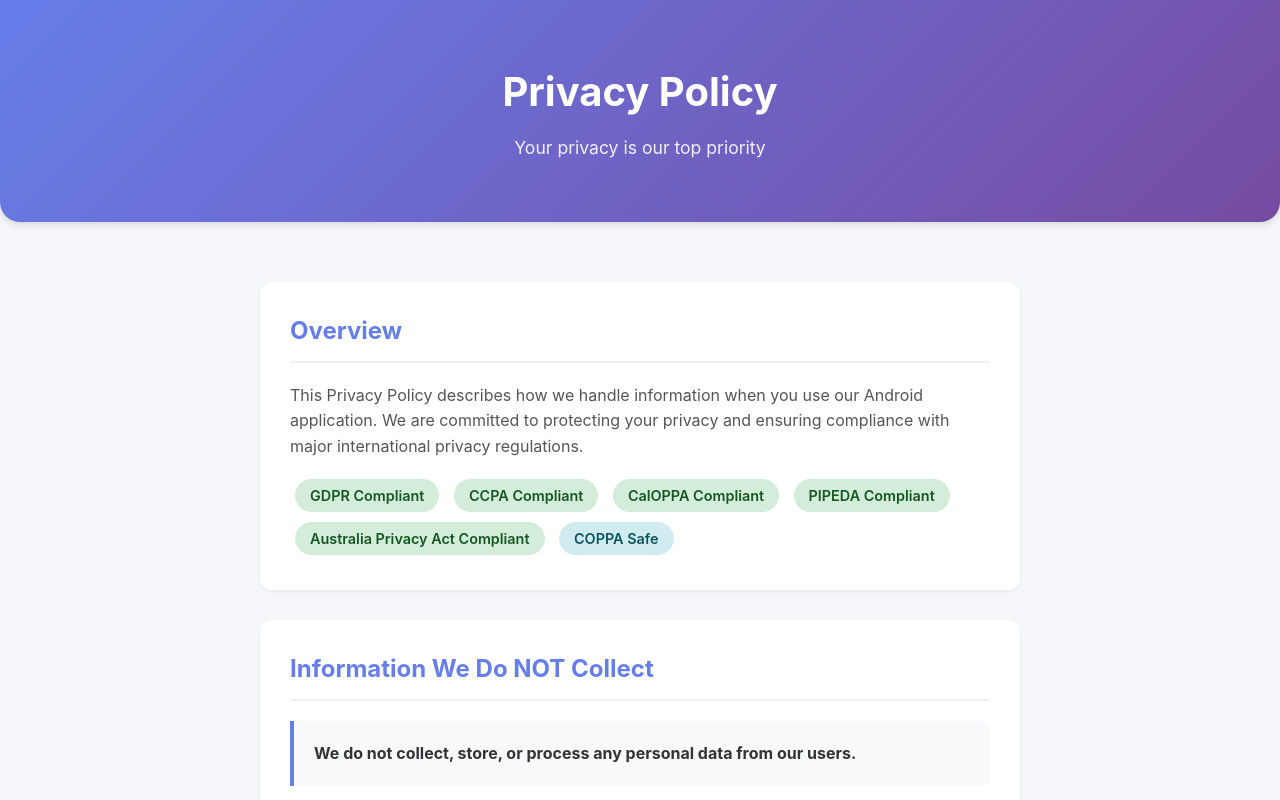
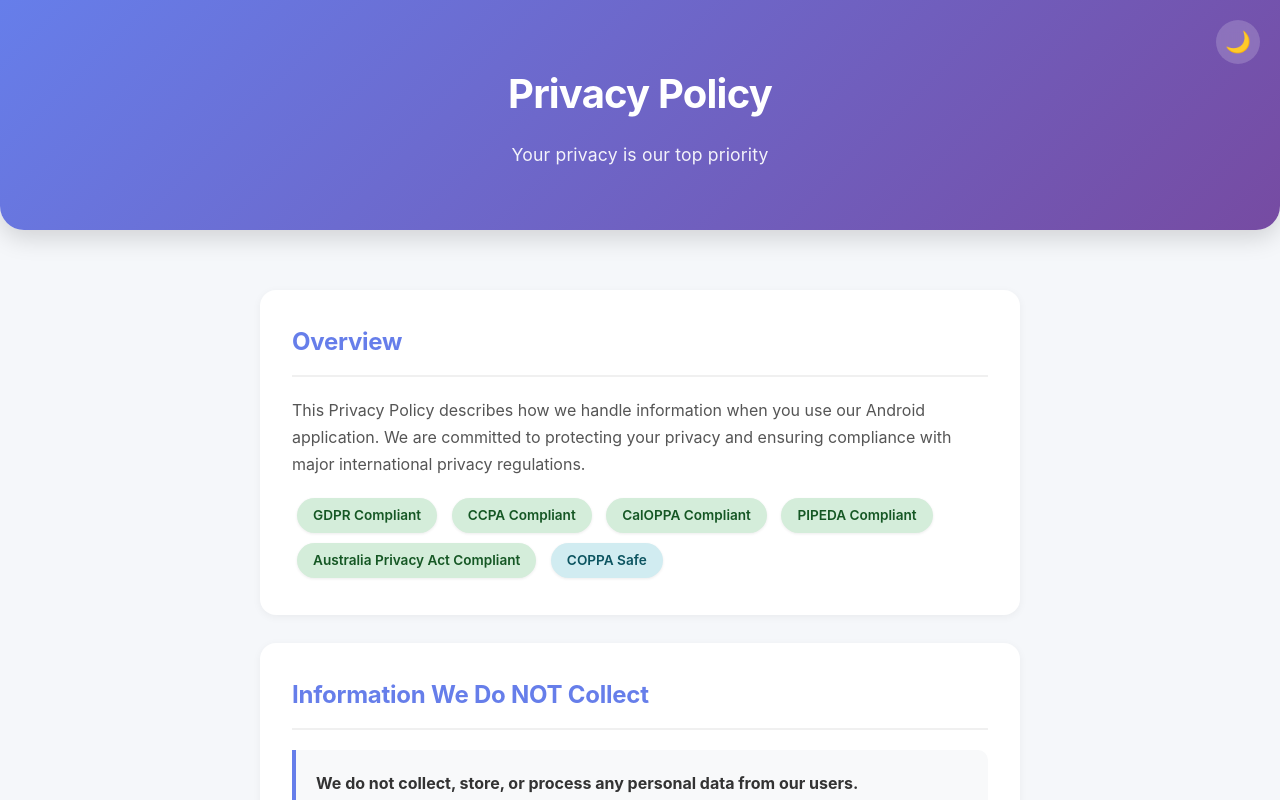
Before and after one commit to CaptainPrice15/privacy-policy, a plain HTML site: page index.html in a window 1280 px wide. Shown: the top 800 px of the page. Drawn offline with Linux system fonts and the light colour scheme.

Commit message:
Enhance UI and add light/dark theme toggle

```diff
--- a/index.html
+++ b/index.html
@@ -1,21 +1,73 @@
 <!DOCTYPE html>
-<html lang="en">
+<html lang="en" data-theme="light">
 <head>
     <meta charset="UTF-8">
     <meta name="viewport" content="width=device-width, initial-scale=1.0">
     <title>Privacy Policy</title>
+    <script>
+        (function () {
+            try {
+                var saved = localStorage.getItem('theme');
+                var theme = saved || (window.matchMedia('(prefers-color-scheme: dark)').matches ? 'dark' : 'light');
+                document.documentElement.setAttribute('data-theme', theme);
+            } catch (e) {}
+        })();
+    </script>
     <style>
+        :root {
+            --bg: #f5f7fa;
+            --text: #333333;
+            --text-muted: #555555;
+            --card-bg: #ffffff;
+            --card-shadow: rgba(0, 0, 0, 0.05);
+            --card-shadow-hover: rgba(0, 0, 0, 0.12);
+            --border: #f0f0f0;
+            --accent: #667eea;
+            --accent-gradient: linear-gradient(135deg, #667eea 0%, #764ba2 100%);
+            --highlight-bg: #f8f9fa;
+            --highlight-border: #667eea;
+            --footer-text: #666666;
+            --badge-success-bg: #d4edda;
+            --badge-success-text: #155724;
+            --badge-info-bg: #d1ecf1;
+            --badge-info-text: #0c5460;
+        }
+
+        [data-theme="dark"] {
+            --bg: #0f1115;
+            --text: #e6e6e6;
+            --text-muted: #b3b3b3;
+            --card-bg: #1a1d23;
+            --card-shadow: rgba(0, 0, 0, 0.4);
+            --card-shadow-hover: rgba(0, 0, 0, 0.6);
+            --border: #2a2e36;
+            --accent: #8b9cf7;
+            --accent-gradient: linear-gradient(135deg, #5b6fd6 0%, #8b5fc0 100%);
+            --highlight-bg: #22262e;
+            --highlight-border: #8b9cf7;
+            --footer-text: #888888;
+            --badge-success-bg: #1e3a2a;
+            --badge-success-text: #6ee7a8;
+            --badge-info-bg: #1c3540;
+            --badge-info-text: #79d4e8;
+        }
+
         * {
             margin: 0;
             padding: 0;
             box-sizing: border-box;
         }
 
+        html {
+            scroll-behavior: smooth;
+        }
+
         body {
             font-family: -apple-system, BlinkMacSystemFont, 'Segoe UI', Roboto, Oxygen, Ubuntu, Cantarell, sans-serif;
-            line-height: 1.6;
-            color: #333;
-            background-color: #f5f7fa;
+            line-height: 1.7;
+            color: var(--text);
+            background-color: var(--bg);
+            transition: background-color 0.3s ease, color 0.3s ease;
         }
 
         .container {
@@ -25,55 +77,94 @@
         }
 
         .header {
-            background: linear-gradient(135deg, #667eea 0%, #764ba2 100%);
+            position: relative;
+            background: var(--accent-gradient);
             color: white;
             padding: 60px 20px;
             text-align: center;
             margin-bottom: 40px;
-            border-radius: 0 0 20px 20px;
-            box-shadow: 0 4px 6px rgba(0,0,0,0.1);
+            border-radius: 0 0 24px 24px;
+            box-shadow: 0 8px 24px rgba(0, 0, 0, 0.15);
         }
 
         .header h1 {
             font-size: 2.5em;
-            margin-bottom: 10px;
+            margin-bottom: 12px;
             font-weight: 700;
+            letter-spacing: -0.02em;
         }
 
         .header p {
             font-size: 1.1em;
-            opacity: 0.9;
+            opacity: 0.92;
+            letter-spacing: 0.01em;
+        }
+
+        .theme-toggle {
+            position: absolute;
+            top: 20px;
+            right: 20px;
+            width: 44px;
+            height: 44px;
+            border: none;
+            border-radius: 50%;
+            background: rgba(255, 255, 255, 0.18);
+            color: white;
+            font-size: 1.3em;
+            cursor: pointer;
+            display: flex;
+            align-items: center;
+            justify-content: center;
+            backdrop-filter: blur(6px);
+            transition: background 0.2s ease, transform 0.2s ease;
+        }
+
+        .theme-toggle:hover {
+            background: rgba(255, 255, 255, 0.3);
+            transform: scale(1.08);
+        }
+
+        .theme-toggle:focus-visible {
+            outline: 2px solid white;
+            outline-offset: 2px;
         }
 
         .card {
-            background: white;
-            padding: 30px;
-            margin-bottom: 30px;
-            border-radius: 12px;
-            box-shadow: 0 2px 4px rgba(0,0,0,0.05);
+            background: var(--card-bg);
+            padding: 32px;
+            margin-bottom: 28px;
+            border-radius: 16px;
+            box-shadow: 0 2px 8px var(--card-shadow);
+            transition: background 0.3s ease, box-shadow 0.3s ease, transform 0.2s ease;
+        }
+
+        .card:hover {
+            transform: translateY(-4px);
+            box-shadow: 0 10px 28px var(--card-shadow-hover);
         }
 
         .card h2 {
-            color: #667eea;
+            color: var(--accent);
             margin-bottom: 20px;
             font-size: 1.5em;
-            border-bottom: 2px solid #f0f0f0;
-            padding-bottom: 10px;
+            letter-spacing: -0.01em;
+            border-bottom: 2px solid var(--border);
+            padding-bottom: 12px;
         }
 
         .card h3 {
-            color: #555;
-            margin: 20px 0 10px 0;
+            color: var(--text);
+            margin: 22px 0 10px 0;
             font-size: 1.2em;
         }
 
         .card p, .card ul {
             margin-bottom: 15px;
-            color: #555;
+            color: var(--text-muted);
         }
 
         .card ul {
-            margin-left: 20px;
+            margin-left: 22px;
         }
 
         .card li {
@@ -82,55 +173,75 @@
 
         .badge {
             display: inline-block;
-            padding: 5px 15px;
+            padding: 6px 16px;
             border-radius: 20px;
-            font-size: 0.9em;
+            font-size: 0.85em;
             font-weight: 600;
             margin: 5px;
+            box-shadow: 0 1px 3px rgba(0, 0, 0, 0.08);
         }
 
         .badge-success {
-            background: #d4edda;
-            color: #155724;
+            background: var(--badge-success-bg);
+            color: var(--badge-success-text);
         }
 
         .badge-info {
-            background: #d1ecf1;
-            color: #0c5460;
+            background: var(--badge-info-bg);
+            color: var(--badge-info-text);
         }
 
         .highlight-box {
-            background: #f8f9fa;
-            border-left: 4px solid #667eea;
+            background: var(--highlight-bg);
+            border-left: 4px solid var(--highlight-border);
             padding: 20px;
             margin: 20px 0;
-            border-radius: 0 8px 8px 0;
+            border-radius: 0 10px 10px 0;
+            transition: background 0.3s ease;
         }
 
         .footer {
             text-align: center;
             padding: 30px;
-            color: #666;
+            color: var(--footer-text);
             font-size: 0.9em;
         }
 
         .footer a {
-            color: #667eea;
+            color: var(--accent);
             text-decoration: none;
         }
 
+        .footer a:hover {
+            text-decoration: underline;
+        }
+
+        .footer a:focus-visible {
+            outline: 2px solid var(--accent);
+            outline-offset: 2px;
+            border-radius: 4px;
+        }
+
         @media (max-width: 600px) {
+            .header {
+                padding: 48px 16px;
+            }
             .header h1 {
                 font-size: 1.8em;
             }
             .card {
-                padding: 20px;
+                padding: 22px;
+            }
+            .theme-toggle {
+                top: 14px;
+                right: 14px;
             }
         }
     </style>
 </head>
 <body>
     <div class="header">
+        <button class="theme-toggle" id="themeToggle" aria-label="Toggle dark mode" title="Toggle theme">🌙</button>
         <h1>Privacy Policy</h1>
         <p>Your privacy is our top priority</p>
     </div>
@@ -249,5 +360,28 @@
         <p>&copy; 2026 Gourab Das. All rights reserved.</p>
         <p>This Privacy Policy applies to all our Android applications and is effective as of June 9, 2026</p>
     </div>
+
+    <script>
+        (function () {
+            var toggle = document.getElementById('themeToggle');
+            var root = document.documentElement;
+
+            function updateIcon(theme) {
+                toggle.textContent = theme === 'dark' ? '☀️' : '🌙';
+            }
+
+            updateIcon(root.getAttribute('data-theme'));
+
+            toggle.addEventListener('click', function () {
+                var current = root.getAttribute('data-theme');
+                var next = current === 'dark' ? 'light' : 'dark';
+                root.setAttribute('data-theme', next);
+                try {
+                    localStorage.setItem('theme', next);
+                } catch (e) {}
+                updateIcon(next);
+            });
+        })();
+    </script>
 </body>
 </html>
```
